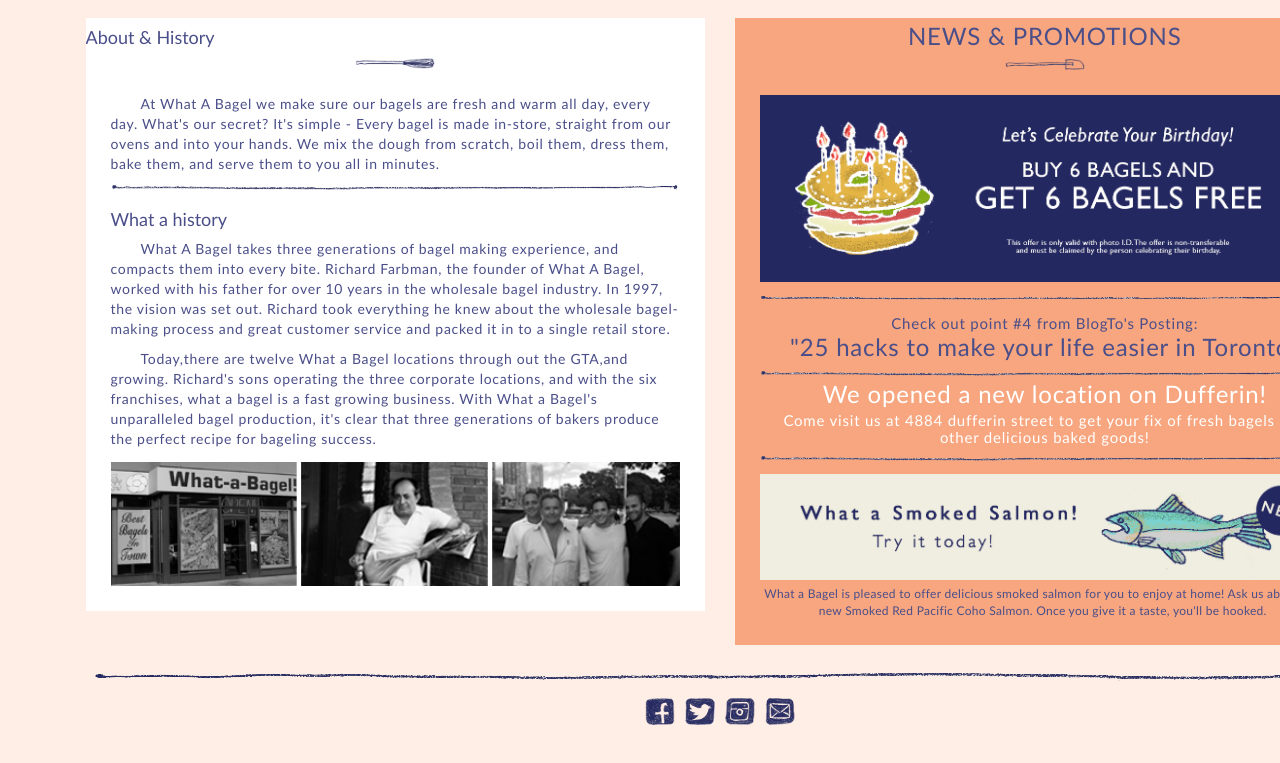
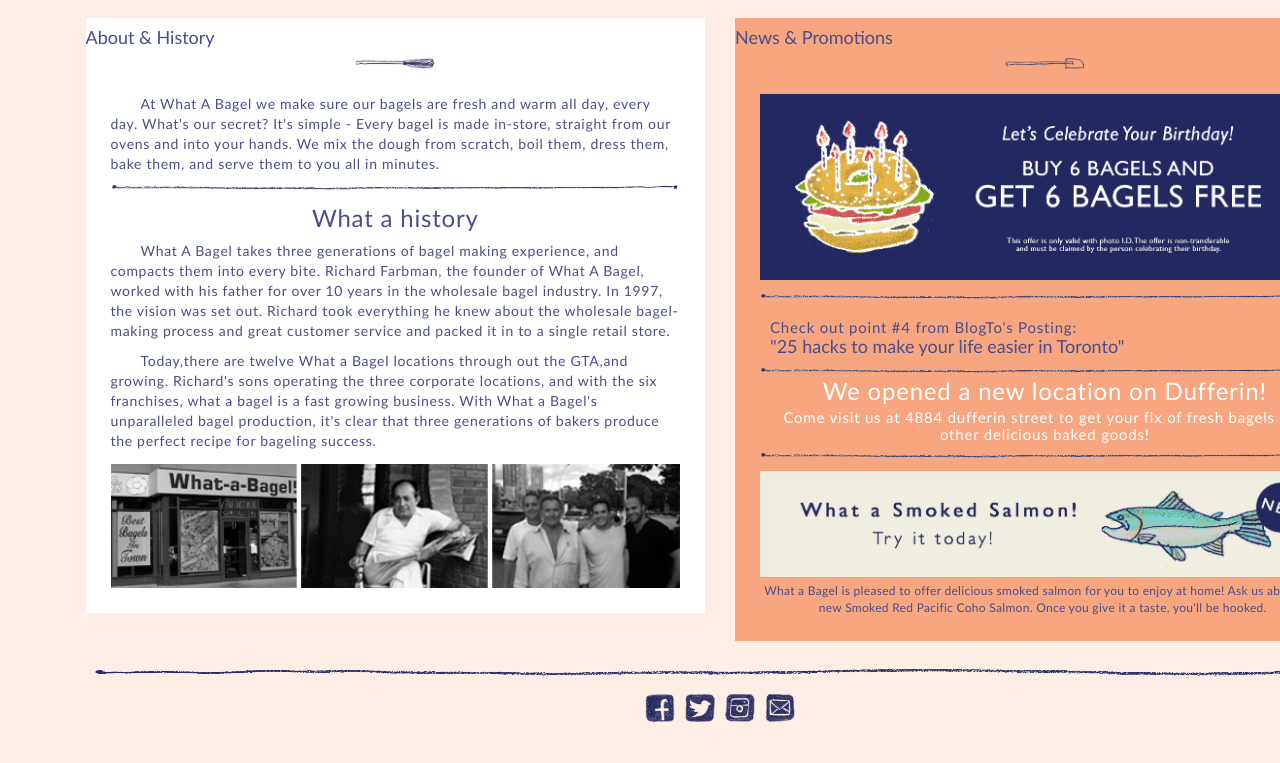
Before and after one commit to dasommade/dasommade.github.io, a plain HTML site: page index.html in a window 1280 px wide. Shown: the part 1215-1978 px from the top of the page. Drawn offline with nearby package versions, Linux system fonts and the light colour scheme; a script that the page names is missing.

Commit message:
Update index.html

```diff
--- a/index.html
+++ b/index.html
@@ -63,7 +63,7 @@
 								<p>At What A Bagel we make sure our bagels are fresh and warm all day, every day. What's our secret? It's simple - Every bagel is made in-store, straight from our ovens and into your hands. We mix the dough from scratch, boil them, dress them, bake them, and serve them to you all in minutes.</p>
 								<img class="divider one" src="img/divider.png">
 
-								<h4>What a history</h4>
+								<h3>What a history</h3>
 
 								<p>What A Bagel takes three generations of bagel making experience, and compacts them into every bite. Richard Farbman, the founder of What A Bagel, worked with his father for over 10 years in the wholesale bagel industry. In 1997, the vision was set out. Richard took everything he knew about the wholesale bagel-making process and great customer service and packed it in to a single retail store.</p>
 
@@ -78,7 +78,7 @@
 
 					<div class="col-xs-12 col-sm-6 col-lg-6">
 						<section class="two">
-							<h3>NEWS & PROMOTIONS</h3>
+							<h4>News & Promotions</h4>
 							<img class="underline"src="img/underline.png">
 
 							<div class="inside">
@@ -112,7 +112,7 @@
 
 									<a href="http://www.blogto.com/city/2015/05/25_hacks_to_make_your_life_easier_in_toronto/" target="_blank">
 
-									<h3><p class="one">Check out point #4 from BlogTo's Posting: </p>"25 hacks to make your life easier in Toronto"</h3>
+									<h4><p class="one">Check out point #4 from BlogTo's Posting: </p>"25 hacks to make your life easier in Toronto"</h3>
 
 									</a>
 								</div>
```
